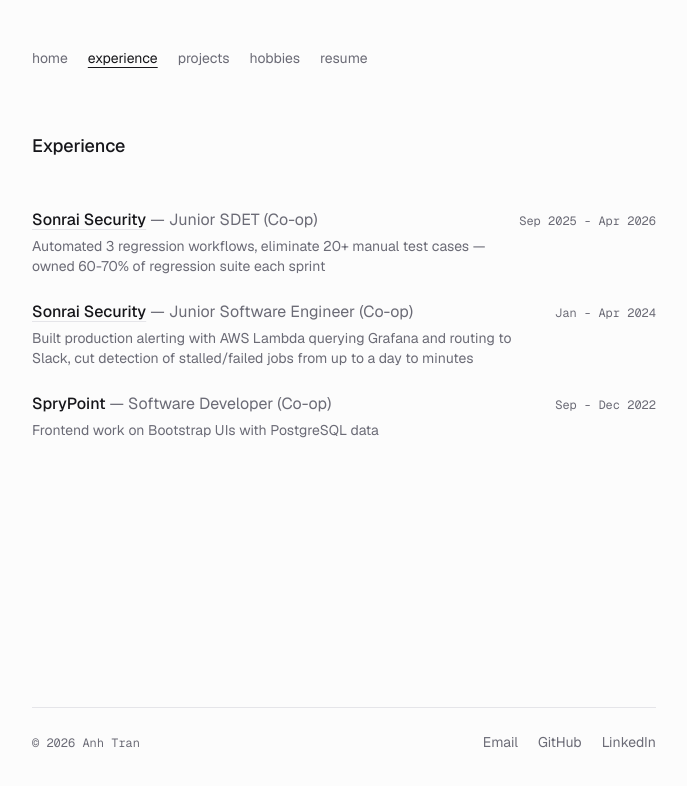
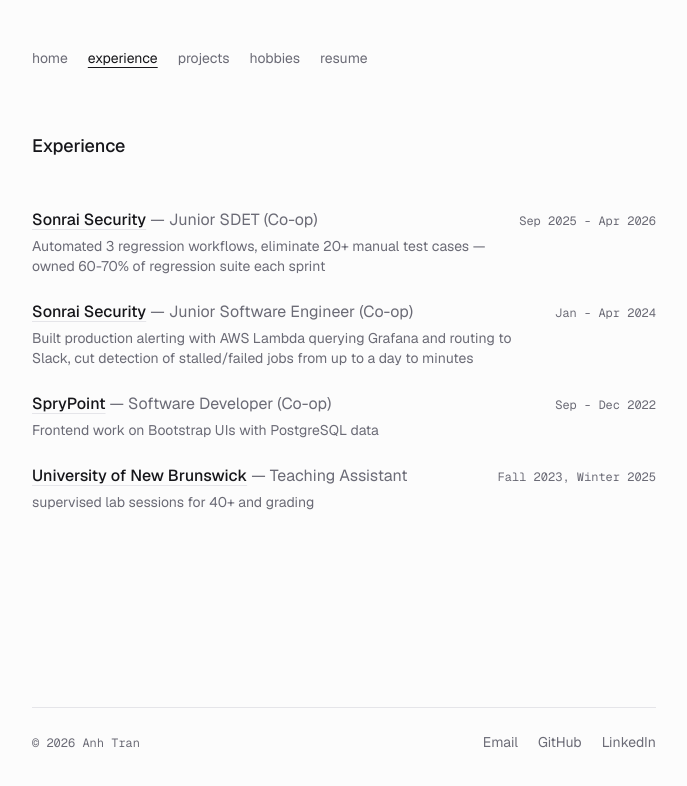
Before and after one commit to kumathy/portfolio, a Next.js app: page /experience in a window 1280 px wide. Shown: the top 786 px of the page, without its empty margins (296-983 px from the left). Built offline with nearby package versions, Linux system fonts and the light colour scheme.

Commit message:
feat: link resume and add TA role

```diff
--- a/content/experience.ts
+++ b/content/experience.ts
@@ -38,7 +38,16 @@
     company: "SpryPoint",
     title: "Software Developer (Co-op)",
     period: "Sep - Dec 2022",
+    href: "https://sprypoint.com/",
     technologies: ["JavaScript", "KnockoutJS", "Bootstrap", "PostgreSQL"],
     notes: ["Frontend work on Bootstrap UIs with PostgreSQL data"],
   },
+  {
+    company: "University of New Brunswick",
+    title: "Teaching Assistant",
+    period: "Fall 2023, Winter 2025",
+    href: "https://www.unb.ca/",
+    technologies: ["JavaScript", "KnockoutJS", "Bootstrap", "PostgreSQL"],
+    notes: ["supervised lab sessions for 40+ and grading"],
+  },
 ];
--- a/lib/site.ts
+++ b/lib/site.ts
@@ -6,7 +6,7 @@
   grad: "BCS 2026",
   url: "https://example.com",
   email: "tranlamtuananh2003@gmail.com",
-  resume: "/resume.pdf",
+  resume: "/static/Anh_Tran_resume.pdf",
   socials: [
     { label: "GitHub", href: "https://github.com/kumathy" },
     { label: "LinkedIn", href: "https://linkedin.com/in/kumathy" },
```
